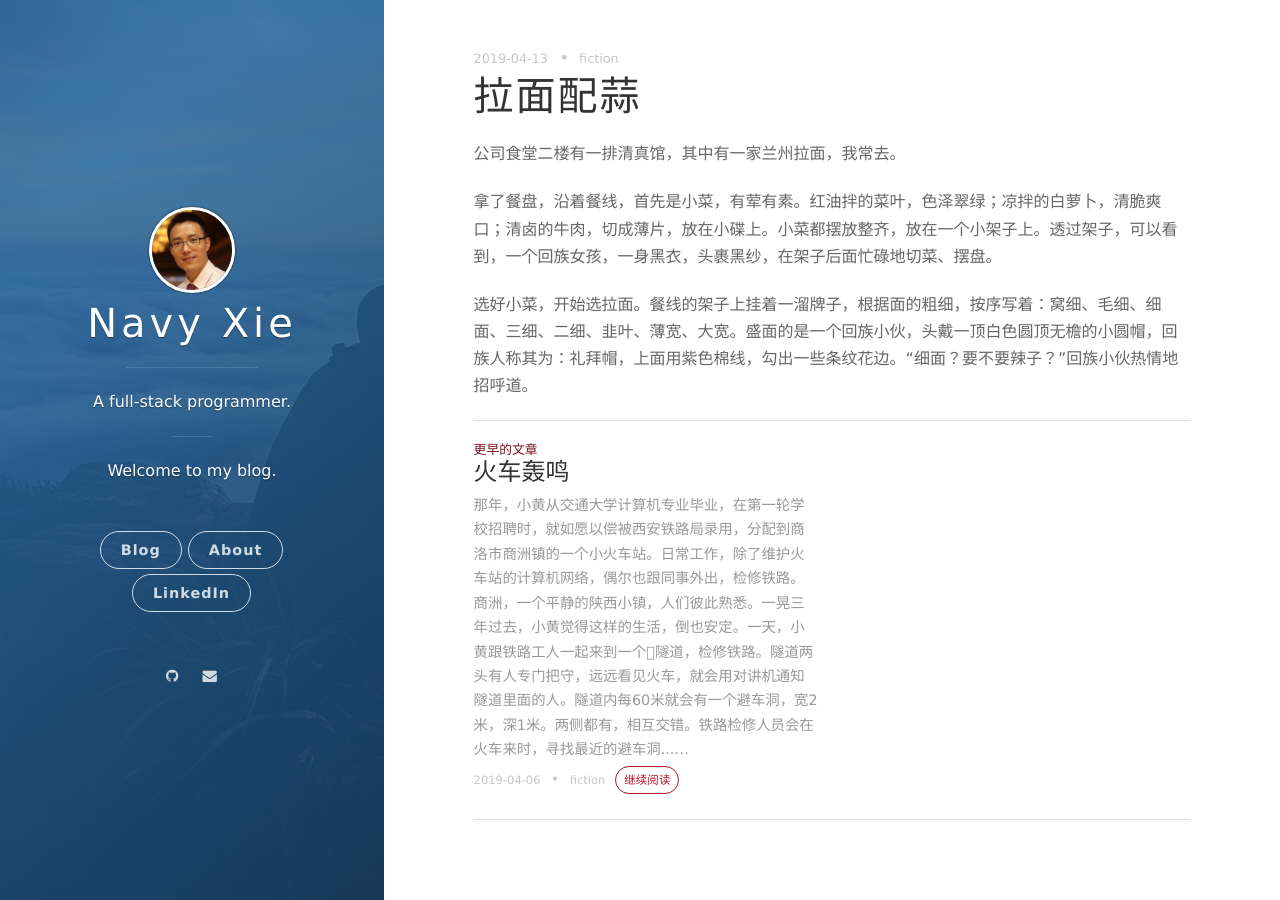
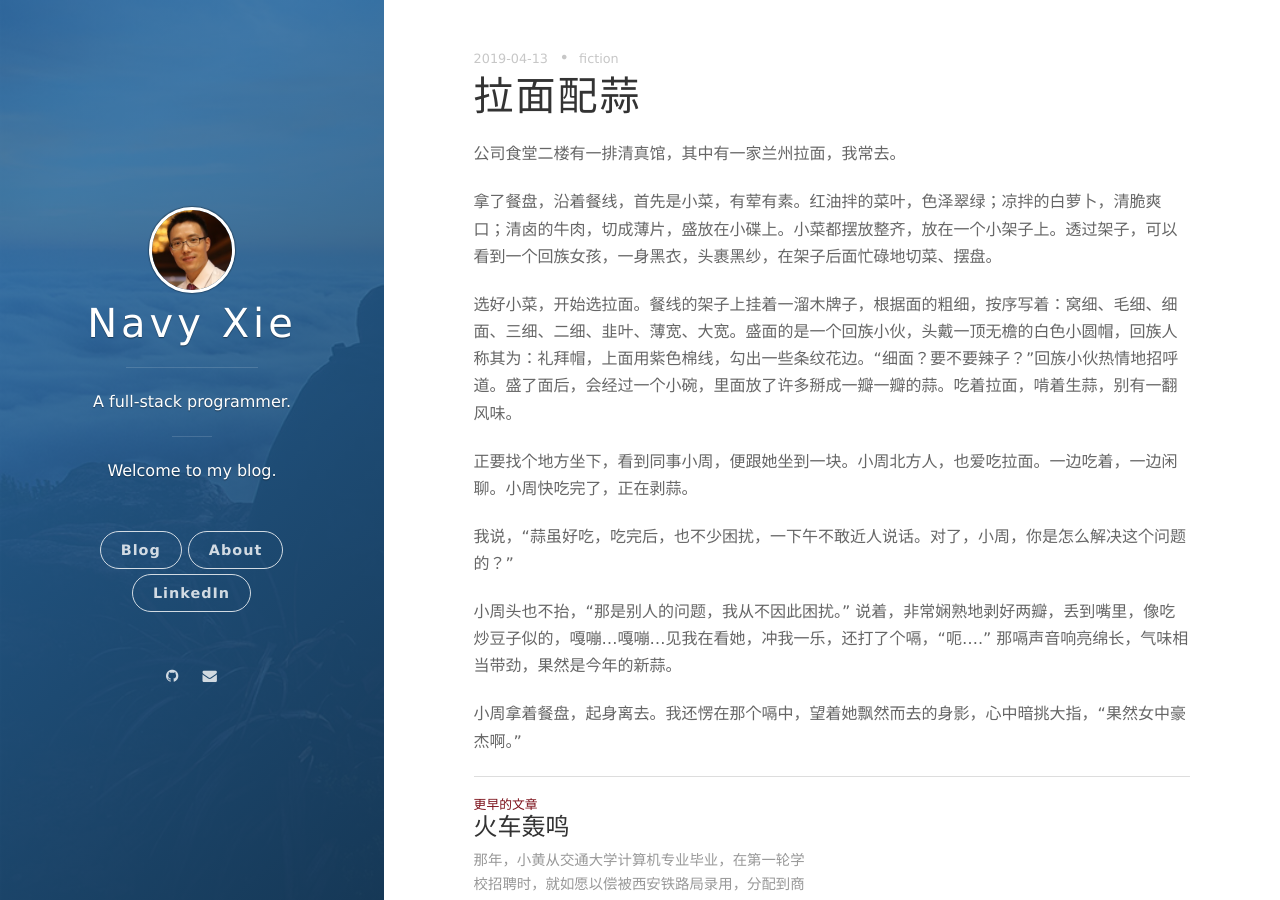
Before and after one commit to navy-xie/navy-xie.github.io, a Jekyll site: the page built from _posts/2019-04-13-nodles.md, in a window 1280 px wide and 900 px high. Built offline with Jekyll 4.4.1, drawn with Linux system fonts in a browser that asks for light colours; nearby versions of some CDN libraries; comment, search, counter and statistics services are not loaded.

Commit message:
Finished the new fiction, nodles

```diff
--- a/_posts/2019-04-13-nodles.md
+++ b/_posts/2019-04-13-nodles.md
@@ -7,6 +7,14 @@ tags: fiction
 
 公司食堂二楼有一排清真馆，其中有一家兰州拉面，我常去。
 
-拿了餐盘，沿着餐线，首先是小菜，有荤有素。红油拌的菜叶，色泽翠绿；凉拌的白萝卜，清脆爽口；清卤的牛肉，切成薄片，放在小碟上。小菜都摆放整齐，放在一个小架子上。透过架子，可以看到，一个回族女孩，一身黑衣，头裹黑纱，在架子后面忙碌地切菜、摆盘。
+拿了餐盘，沿着餐线，首先是小菜，有荤有素。红油拌的菜叶，色泽翠绿；凉拌的白萝卜，清脆爽口；清卤的牛肉，切成薄片，盛放在小碟上。小菜都摆放整齐，放在一个小架子上。透过架子，可以看到一个回族女孩，一身黑衣，头裹黑纱，在架子后面忙碌地切菜、摆盘。
 
-选好小菜，开始选拉面。餐线的架子上挂着一溜牌子，根据面的粗细，按序写着：窝细、毛细、细面、三细、二细、韭叶、薄宽、大宽。盛面的是一个回族小伙，头戴一顶白色圆顶无檐的小圆帽，回族人称其为：礼拜帽，上面用紫色棉线，勾出一些条纹花边。“细面？要不要辣子？”回族小伙热情地招呼道。
+选好小菜，开始选拉面。餐线的架子上挂着一溜木牌子，根据面的粗细，按序写着：窝细、毛细、细面、三细、二细、韭叶、薄宽、大宽。盛面的是一个回族小伙，头戴一顶无檐的白色小圆帽，回族人称其为：礼拜帽，上面用紫色棉线，勾出一些条纹花边。“细面？要不要辣子？”回族小伙热情地招呼道。盛了面后，会经过一个小碗，里面放了许多掰成一瓣一瓣的蒜。吃着拉面，啃着生蒜，别有一翻风味。
+
+正要找个地方坐下，看到同事小周，便跟她坐到一块。小周北方人，也爱吃拉面。一边吃着，一边闲聊。小周快吃完了，正在剥蒜。
+
+我说，“蒜虽好吃，吃完后，也不少困扰，一下午不敢近人说话。对了，小周，你是怎么解决这个问题的？”
+
+小周头也不抬，“那是别人的问题，我从不因此困扰。” 说着，非常娴熟地剥好两瓣，丢到嘴里，像吃炒豆子似的，嘎嘣...嘎嘣...见我在看她，冲我一乐，还打了个嗝，“呃....” 那嗝声音响亮绵长，气味相当带劲，果然是今年的新蒜。
+
+小周拿着餐盘，起身离去。我还愣在那个嗝中，望着她飘然而去的身影，心中暗挑大指，“果然女中豪杰啊。”
```
